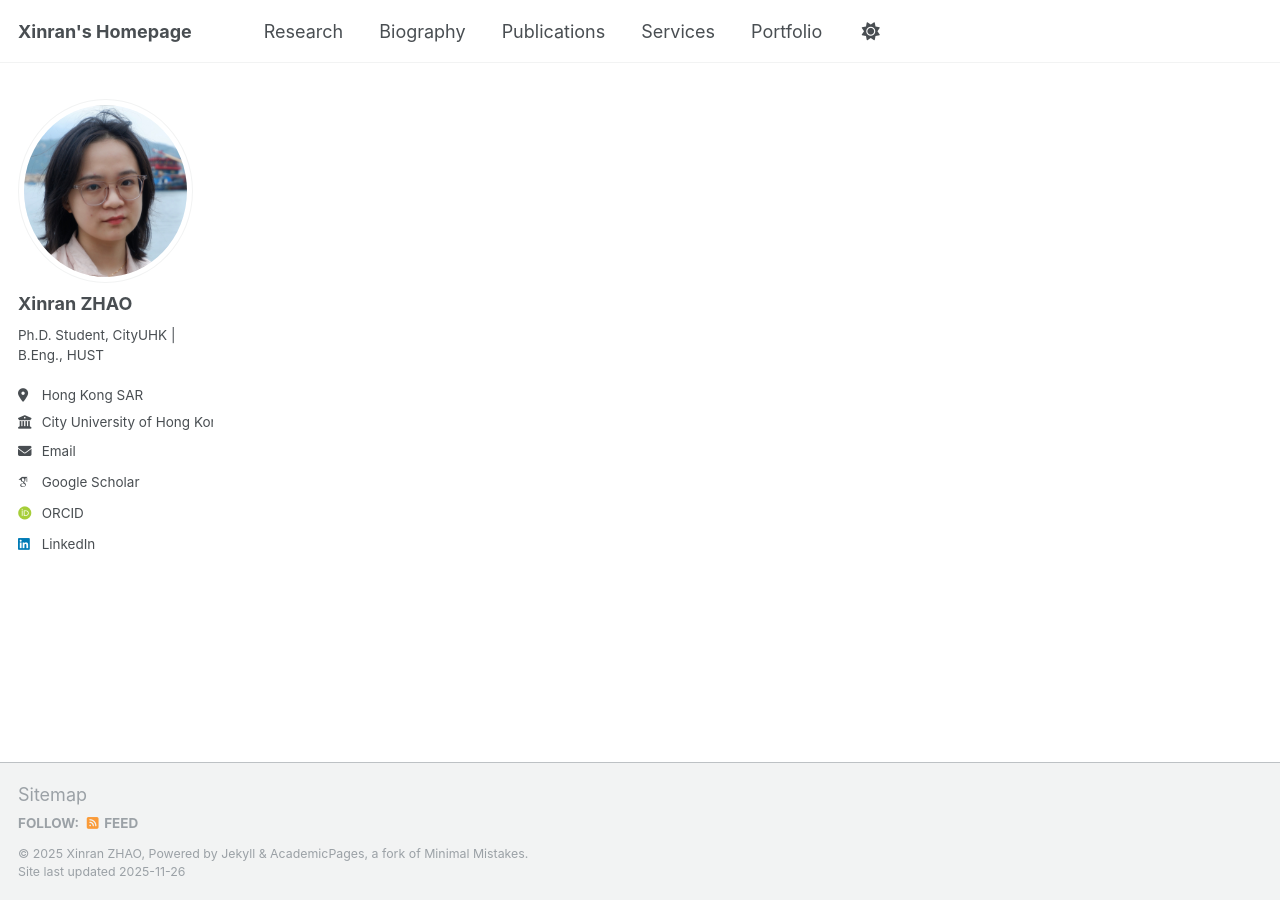
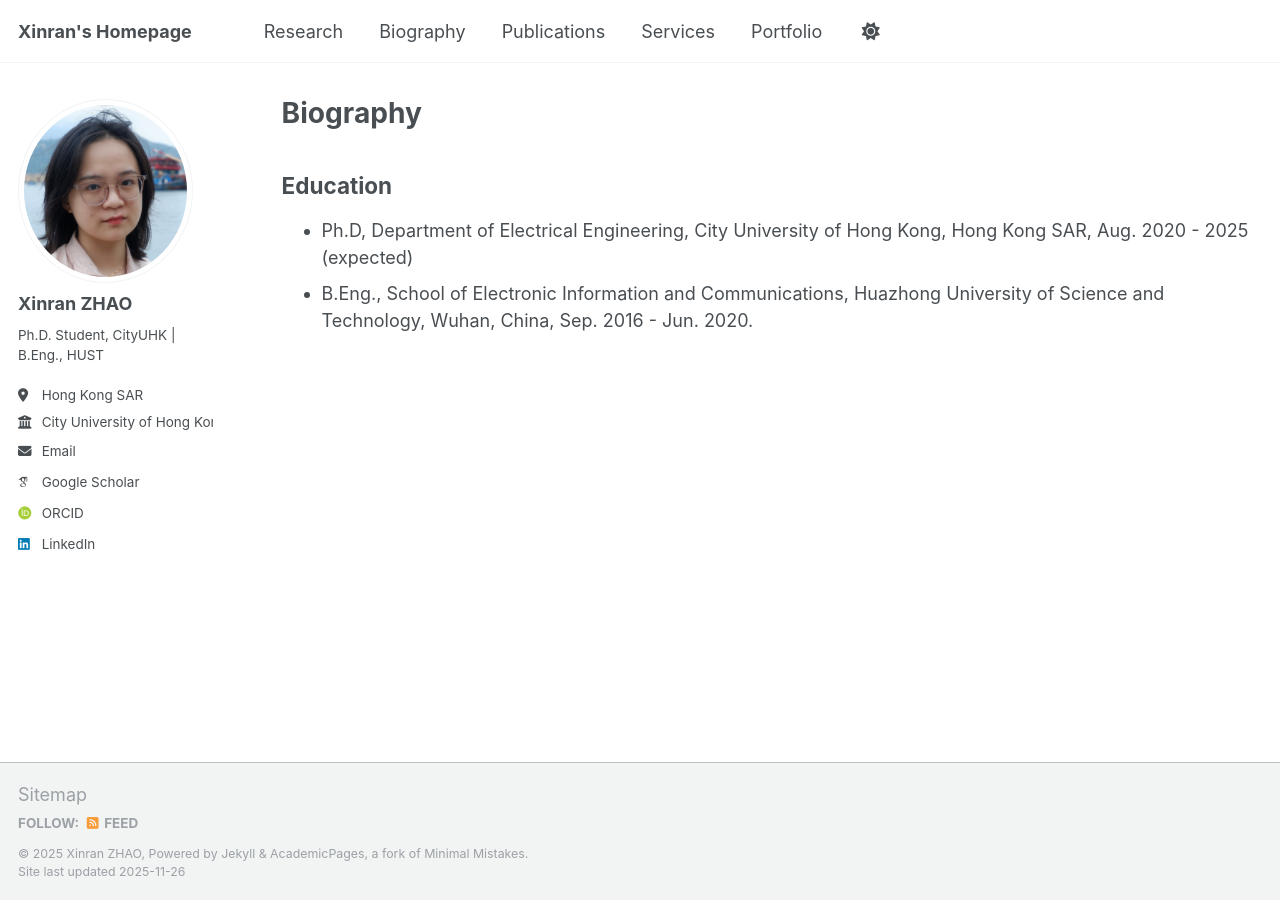
Before and after one commit to Joyxr/Joyxr.github.io, a Jekyll site: the page built from _pages/cv.md, in a window 1280 px wide. Built offline with Jekyll 4.4.1, drawn with Linux system fonts in a browser that asks for light colours; some web fonts are replaced; our own code applies the rules of GitHub Pages for plain Markdown files; part of the change alters nothing that is shown.

Commit message:
update biography

```diff
--- a/_pages/cv.md
+++ b/_pages/cv.md
@@ -1,17 +1,17 @@
-<!-- ---
+---
 layout: archive
 title: "Biography"
 permalink: /cv/
 author_profile: true
 ---
 
-View my CV [here :scroll:](https://joyxr.github.io/files/CV_ZhaoXinran_20250620.pdf) (last update: June 2025).
+<!-- View my CV [here :scroll:](https://joyxr.github.io/files/CV_ZhaoXinran_20250620.pdf) (last update: June 2025). -->
 
 ## Education
 * Ph.D, Department of Electrical Engineering, City University of Hong Kong, Hong Kong SAR, Aug. 2020 - 2025 (expected)
 * B.Eng., School of Electronic Information and Communications, Huazhong University of Science and Technology, Wuhan, China, Sep. 2016 - Jun. 2020.
 
-## Awards
+<!-- ## Awards
 * Research Tuition Scholarship, City University of Hong Kong, Sep. 2023.
 * EE Graduate Research Seminar Award - 3nd Prize, Department of Electrical Engineering, City University of Hong Kong, May 2022.
 * Outstanding Undergraduate Thesis Award, Huazhong University of Science and Technology, Jun. 2020. -->
```
